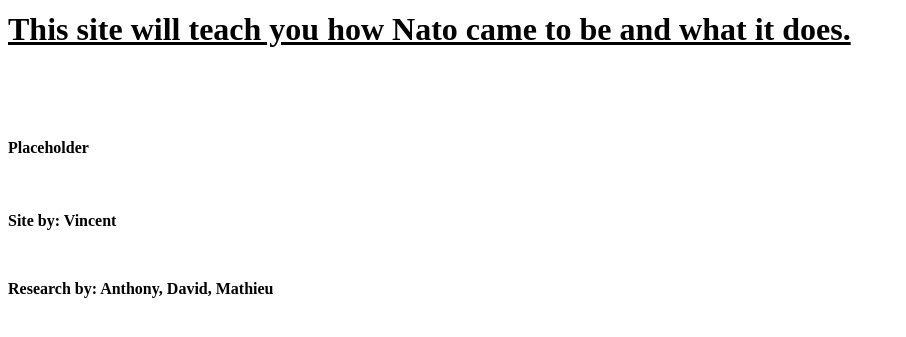
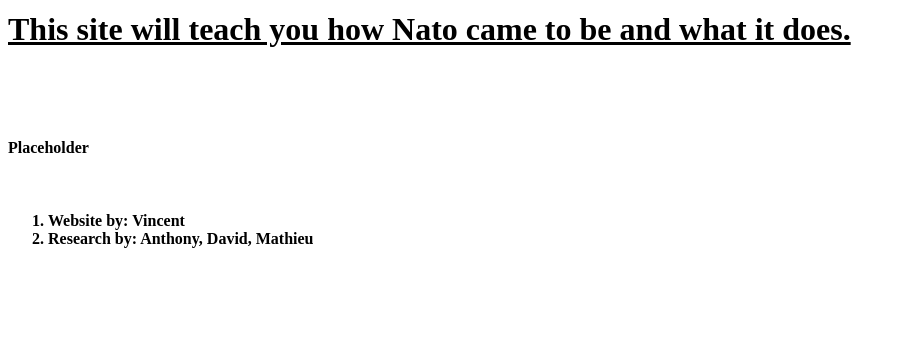
Before and after one commit to RalCallerofStorms/Nato-project, a plain HTML site: page index.html in a window 1280 px wide. Shown: the part 79-416 px from the top of the page, without its empty margins (0-906 px from the left). Drawn offline with Linux system fonts and the light colour scheme.

Commit message:
Update index.html

```diff
--- a/index.html
+++ b/index.html
@@ -11,6 +11,7 @@
 <br>
 <h4><p>Placeholder</p><h4>
 <br>
-<p>Site by: Vincent</p>
-<br>
-<p>Research by: Anthony, David, Mathieu</p>
+<ol>
+    <li>Website by: Vincent</li>
+    <li>Research by: Anthony, David, Mathieu</li>
+</ol>
```
